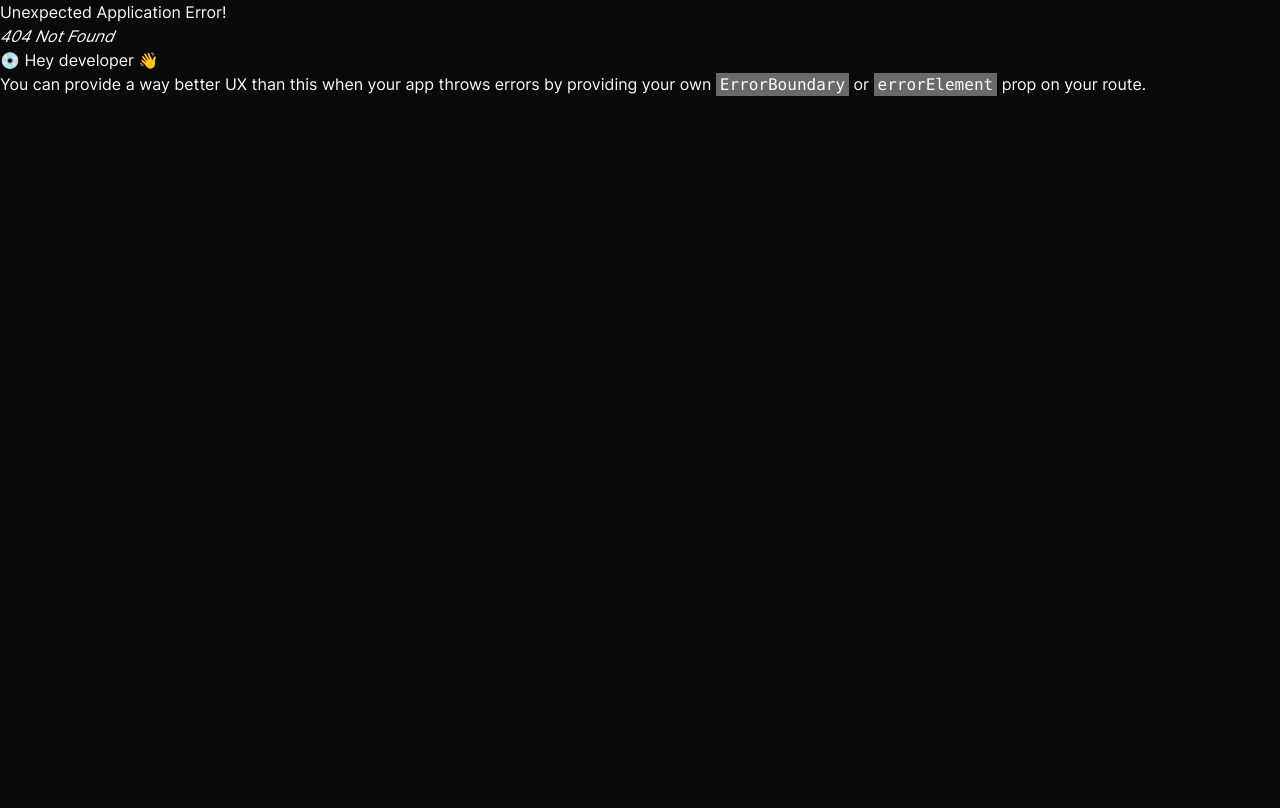
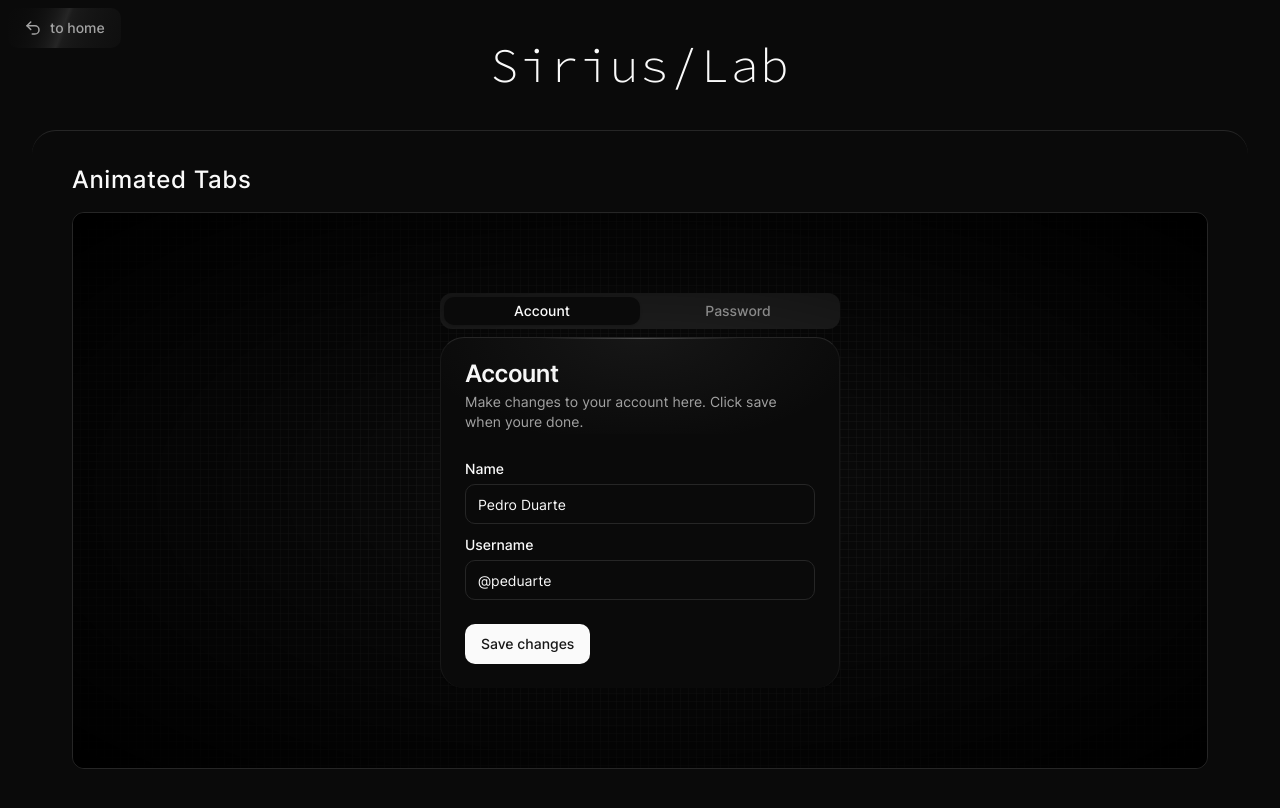
Before and after one commit to lucasnp-dev/sirius, a React (Vite) app: page /labs in a window 1280 px wide. Before the commit this address had no page. Shown: the top 808 px of the page. Built offline with nearby package versions, Linux system fonts and the light colour scheme.

Commit message:
C2 - Labs

```diff
--- a/src/components/ui/button.tsx
+++ b/src/components/ui/button.tsx
@@ -18,6 +18,8 @@ const buttonVariants = cva(
           'bg-secondary text-secondary-foreground hover:bg-secondary/80',
         ghost: 'hover:bg-accent hover:text-accent-foreground',
         link: 'text-primary underline-offset-4 hover:underline',
+        shimmer:
+          'animate-shimmer border border-border bg-[linear-gradient(110deg,#0a0a0a,45%,#262626,55%,#0a0a0a)] bg-[length:200%_100%] px-6 font-medium text-muted-foreground transition-colors focus:outline-none focus:ring-2 focus:ring-muted focus:ring-offset-2 focus:ring-offset-muted-foreground',
       },
       size: {
         default: 'h-10 px-4 py-2',
--- a/src/pages/home/page.tsx
+++ b/src/pages/home/page.tsx
@@ -25,8 +25,10 @@ export function Home() {
               animate={{ opacity: [0, 1], y: [10, 0] }}
               transition={{ duration: 0.5, delay: 0.5 }}
             >
-              <Button size={'sm'} className="text-xs">
-                Get Started
+              <Button size={'sm'} asChild>
+                <Link to="/labs" className="text-xs">
+                  Get Started
+                </Link>
               </Button>
 
               <Button size={'sm'} variant={'outline'} className="gap-2 text-xs">
--- a/src/pages/lab/page.tsx
+++ b/src/pages/lab/page.tsx
@@ -1,3 +1,6 @@
+import { Undo2 } from 'lucide-react'
+import { Link } from 'react-router-dom'
+
 import { Button } from '@/components/ui/button'
 import {
   Card,
@@ -17,9 +20,24 @@ import {
 } from '@/components/ui/tabs'
 import { TextGenerateEffect } from '@/components/ui/text-generate-effect'
 
+// Button code
+;<button className="animate-shimmer inline-flex h-12 items-center justify-center rounded-md border border-border bg-[linear-gradient(110deg,#000103,45%,#1e2631,55%,#000103)] bg-[length:200%_100%] px-6 font-medium text-slate-400 transition-colors focus:outline-none focus:ring-2 focus:ring-slate-400 focus:ring-offset-2 focus:ring-offset-slate-50">
+  Shimmer
+</button>
+
 export function Lab() {
   return (
     <div className="container space-y-8">
+      <Button
+        variant="shimmer"
+        className="absolute left-2 top-2 gap-2 border-none"
+        asChild
+      >
+        <Link to="/">
+          <Undo2 size={18} /> to home
+        </Link>
+      </Button>
+
       <TextGenerateEffect
         words="Sirius/Lab"
         className="text-center font-code text-5xl"
--- a/src/routes.tsx
+++ b/src/routes.tsx
@@ -16,7 +16,7 @@ export const router = createBrowserRouter([
     ],
   },
   {
-    path: '/lab',
+    path: '/labs',
     element: <Lab />,
   },
 ])
--- a/tailwind.config.js
+++ b/tailwind.config.js
@@ -78,11 +78,20 @@ module.exports = {
           from: { transform: 'translateX(0)' },
           to: { transform: 'translateX(calc(-100% - var(--gap)))' },
         },
+        shimmer: {
+          from: {
+            backgroundPosition: '0 0',
+          },
+          to: {
+            backgroundPosition: '-200% 0',
+          },
+        },
       },
       animation: {
         'accordion-down': 'accordion-down 0.2s ease-out',
         'accordion-up': 'accordion-up 0.2s ease-out',
         slide: 'slide 40s linear infinite',
+        shimmer: 'shimmer 2s linear infinite',
       },
       fontFamily: {
         inter: ['Inter', 'sans-serif'],
```
